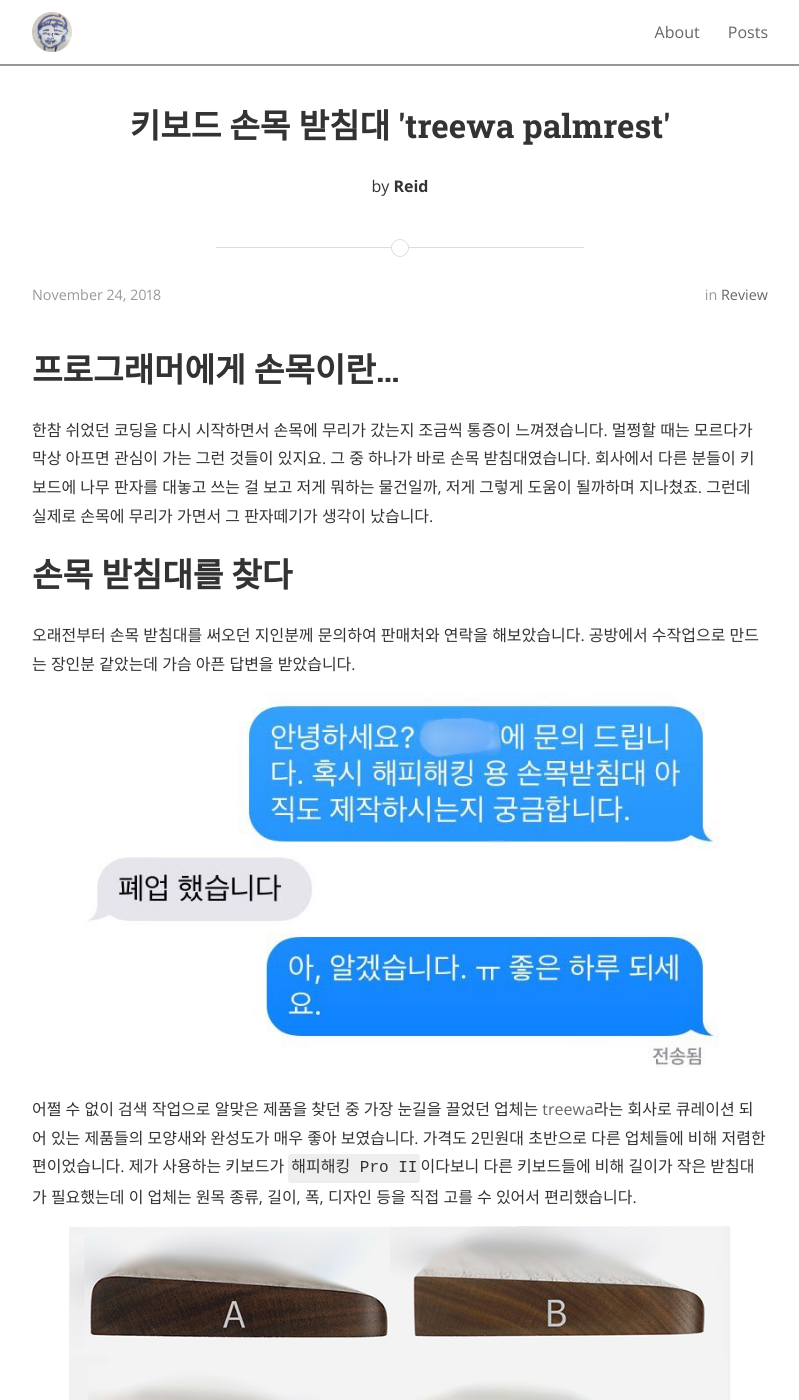
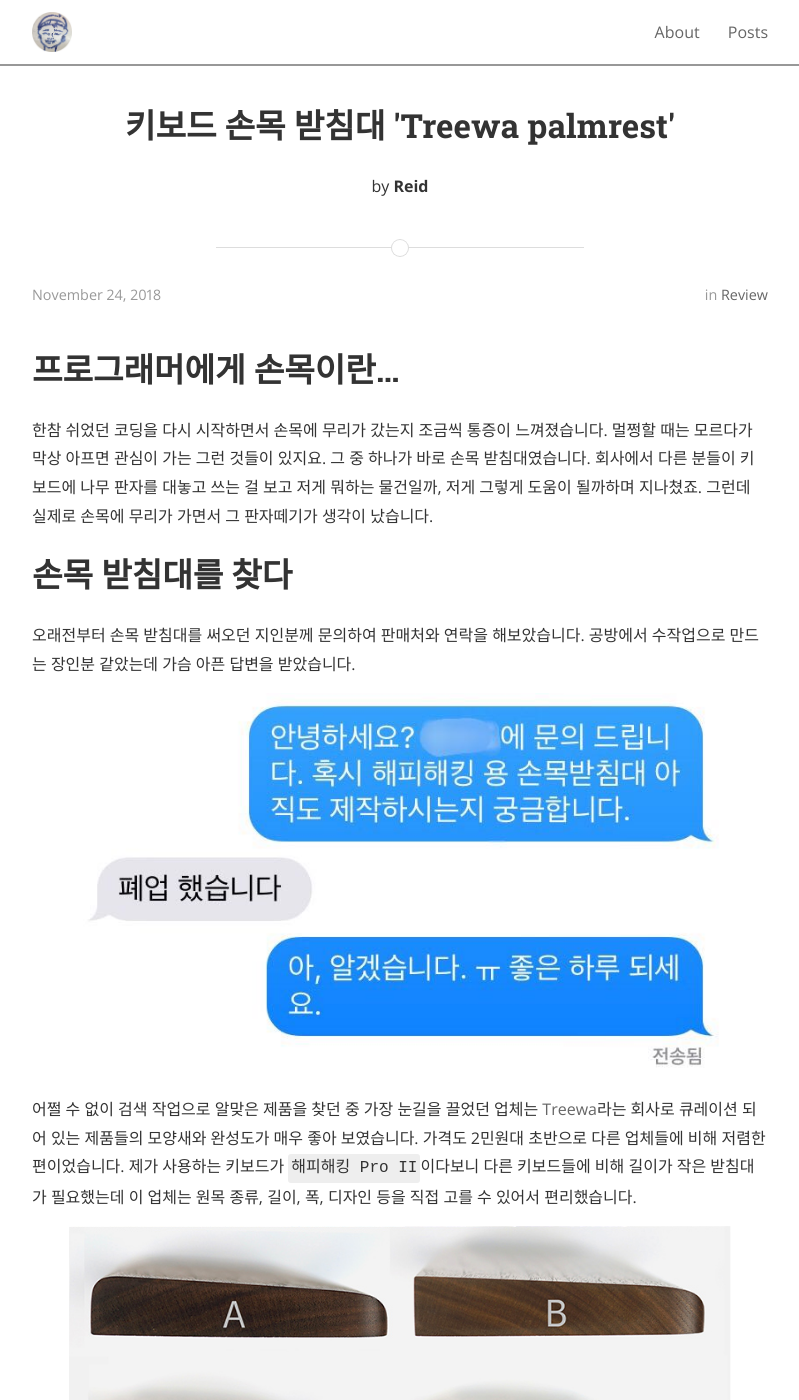
Before and after one commit to einsub/einsub.github.com, a Jekyll site: the page built from _posts/2018-11-24-treewa-keyboard-palmrest.markdown, in a window 1280 px wide and 1400 px high. Shown: the whole window, without its empty margins (240-1039 px from the left). Built offline with Jekyll 4.4.1, drawn with Linux system fonts in a browser that asks for light colours; nearby versions of some CDN libraries; comment, search, counter and statistics services are not loaded.

```diff
--- a/_posts/2018-11-24-treewa-keyboard-palmrest.markdown
+++ b/_posts/2018-11-24-treewa-keyboard-palmrest.markdown
@@ -1,6 +1,6 @@
 ---
 layout: post
-title: "키보드 손목 받침대 'treewa palmrest'"
+title: "키보드 손목 받침대 'Treewa palmrest'"
 date: 2018-11-24 14:05:21
 author: Reid
 categories:
@@ -14,12 +14,13 @@ tags:
 # 프로그래머에게 손목이란...
 한참 쉬었던 코딩을 다시 시작하면서 손목에 무리가 갔는지 조금씩 통증이 느껴졌습니다. 멀쩡할 때는 모르다가 막상 아프면 관심이 가는 그런 것들이 있지요. 그 중 하나가 바로 손목 받침대였습니다. 회사에서 다른 분들이 키보드에 나무 판자를 대놓고 쓰는 걸 보고 저게 뭐하는 물건일까, 저게 그렇게 도움이 될까하며 지나쳤죠. 그런데 실제로 손목에 무리가 가면서 그 판자떼기가 생각이 났습니다.
 
+
 # 손목 받침대를 찾다
 오래전부터 손목 받침대를 써오던 지인분께 문의하여 판매처와 연락을 해보았습니다. 공방에서 수작업으로 만드는 장인분 같았는데 가슴 아픈 답변을 받았습니다.
 
 ![heartbreaking-answer](/assets/treewa-palm-rest-00.jpg)
 
-어쩔 수 없이 검색 작업으로 알맞은 제품을 찾던 중 가장 눈길을 끌었던 업체는 [treewa](http://treewa.co.kr/)라는 회사로 큐레이션 되어 있는 제품들의 모양새와 완성도가 매우 좋아 보였습니다. 가격도 2민원대 초반으로 다른 업체들에 비해 저렴한 편이었습니다. 제가 사용하는 키보드가 `해피해킹 Pro II`이다보니 다른 키보드들에 비해 길이가 작은 받침대가 필요했는데 이 업체는 원목 종류, 길이, 폭, 디자인 등을 직접 고를 수 있어서 편리했습니다.
+어쩔 수 없이 검색 작업으로 알맞은 제품을 찾던 중 가장 눈길을 끌었던 업체는 [Treewa](http://treewa.co.kr/)라는 회사로 큐레이션 되어 있는 제품들의 모양새와 완성도가 매우 좋아 보였습니다. 가격도 2민원대 초반으로 다른 업체들에 비해 저렴한 편이었습니다. 제가 사용하는 키보드가 `해피해킹 Pro II`이다보니 다른 키보드들에 비해 길이가 작은 받침대가 필요했는데 이 업체는 원목 종류, 길이, 폭, 디자인 등을 직접 고를 수 있어서 편리했습니다.
 
 ![shape](/assets/treewa-palm-rest-shape.png)
 <p style="text-align: center;">모양 선택</p>
@@ -29,13 +30,16 @@ tags:
 
 주문한 것이 11월 20일 오후, 제작을 마치고 발송 된 것이 11월 22일 오후, 머나먼 제주도에서 제품을 수령 받은 것이 11월 24일 오전이니 4일도 안되어 멋진 제품을 사용해볼 수 있게 되었습니다. 정갈하게 포장된 제품 이외에도 수평 교정을 대비한 받침 스티커와 귀염 넘치는 연필 한자루까지, 마음을 흐뭇하게 만드는 패키징이 마음에 들었습니다. 제품 역시 고급스러운 월넛 색상, 깍인 모서리의 부드러움 등 전체적인 완성도가 훌륭합니다.
 
+
 ![overview](/assets/treewa-palm-rest-03.jpg)
 <p style="text-align: center;">위에서 내려다 본 모습</p>
 
 ![side](/assets/treewa-palm-rest-01.jpg)
 <p style="text-align: center;">측면 모습</p>
 
+
 # 해피해킹 키보드 유저를 위한 정보
+
 해피해킹 키보드 사용자 분이라면 도움이 될 만한, 제가 주문한 규격을 적어봅니다.
 
 - 원목: 월넛
@@ -44,12 +48,13 @@ tags:
 - 디자인: A형
 - 길이: 294mm
 
+디자인은 뭘 선택해야 좋을지 고민을 좀 했는데, 제품을 받아보니 A형처럼 높은 쪽이 라운딩 처리 된 것이 해피해킹의 아랫 부분 높이와 얼추 맞게 떨어집니다. 낮은쪽은 뭘 선택해도 어차피 피부와 닿지 않으므로 선호하는 디자인으로 고르시면 되겠습니다. 폭은 이왕 하는 것 100mm로 할까 싶었는데 실제 써본 결과, 어차피 팜 레스트에 손바닥면이 닿고 손목은 살짝 떠 있기 때문에 그 지지대가 넓어지는 것은 크게 의미가 없어 보입니다.
 
 
-디자인은 뭘 선택해야 좋을지 고민을 좀 했는데, 제품을 받아보니 A형처럼 높은 쪽이 라운딩 처리 된 것이 해피해킹의 아랫 부분 높이와 얼추 맞게 떨어집니다. 낮은쪽은 뭘 선택해도 어차피 피부와 닿지 않으므로 선호하는 디자인으로 고르시면 되겠습니다. 폭은 이왕 하는 것 100mm로 할까 싶었는데 실제 써본 결과, 어차피 팜 레스트에 손바닥면이 닿고 손목은 살짝 떠 있기 때문에 그 지지대가 넓어지는 것은 크게 의미가 없어 보입니다.
+# 결론
 
-# 결론
 **확실히 편합니다**
+
 
 ![before](/assets/treewa-palm-rest-before.jpg)
 <p style="text-align: center;">Before</p>
@@ -57,6 +62,7 @@ tags:
 ![after](/assets/treewa-palm-rest-after.jpg)
 <p style="text-align: center;">After</p>
 
+
 위 사진에서 볼 수 있듯, 받침대를 사용하면 손과 팔이 수평으로 놓여지는데, 이 덕분에 코딩을 할 때 손목이 꺾여서 무리가 가는 느낌을 받지 않습니다. 또 한가지 장점이라면 해피해킹 키보드의 키압이 살짝 높은 편이라서 힘이 약한 왼쪽 새끼 손가락을 사용할 때 불편한 감이 있었는데, 손목이 위로 올라간 상태에서는 손가락들에 힘을 주기가 더 수월합니다.
 
 개발자들에게 키보드는 매우 중요한 도구입니다. 사진가에게 카메라, 기타리스트에게 기타는 몇 백만원을 투자해도 아쉽지 않은 것 처럼 하루 종일 키보드를 두드리는 직업인에게 이에 대한 투자는 당연히 필요한 것이라 생각합니다. 그리고 이에 더해 손목의 안녕을 걱정한다면 손목 받침대 하나쯤 장만해두시는 것도 추천을 드립니다.
```
